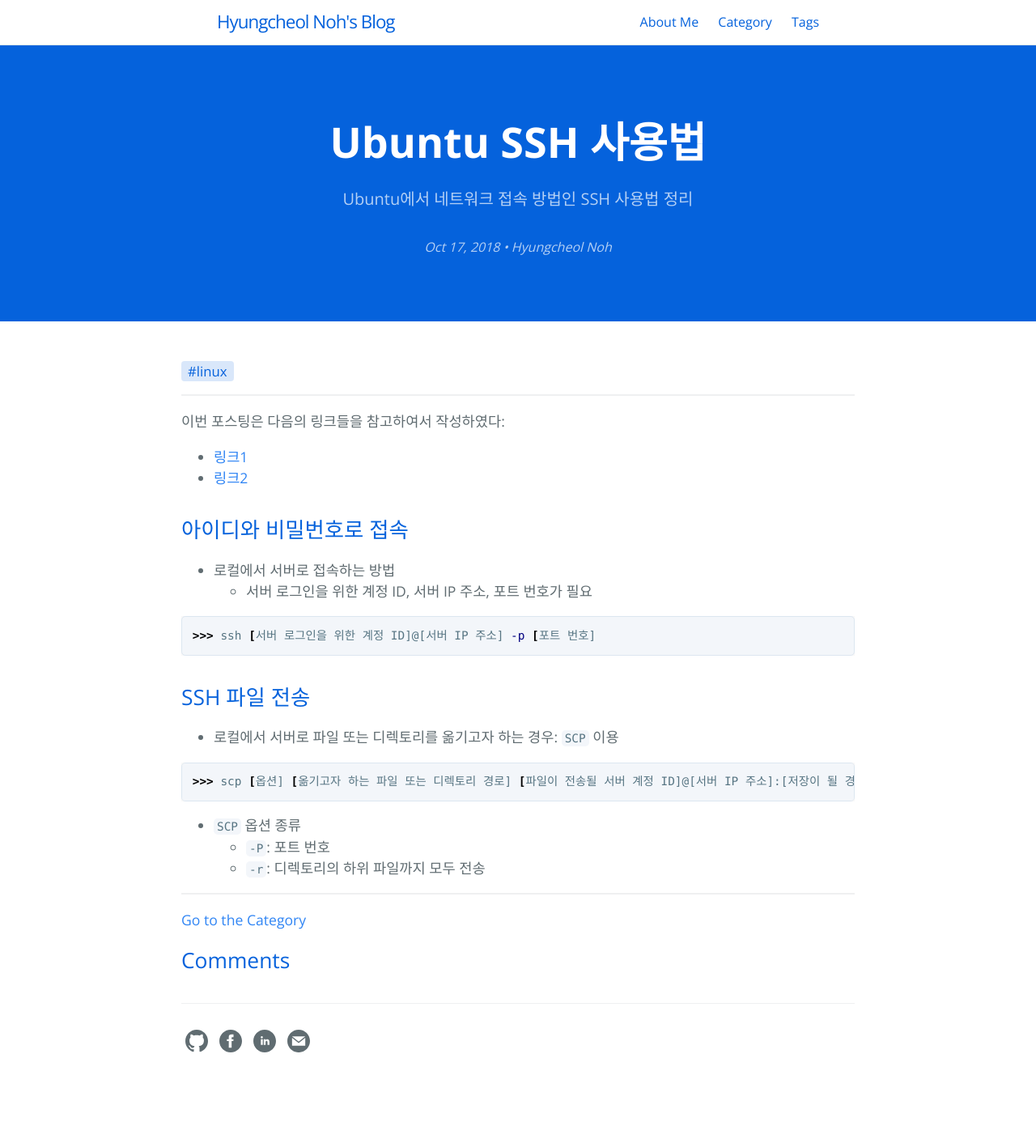
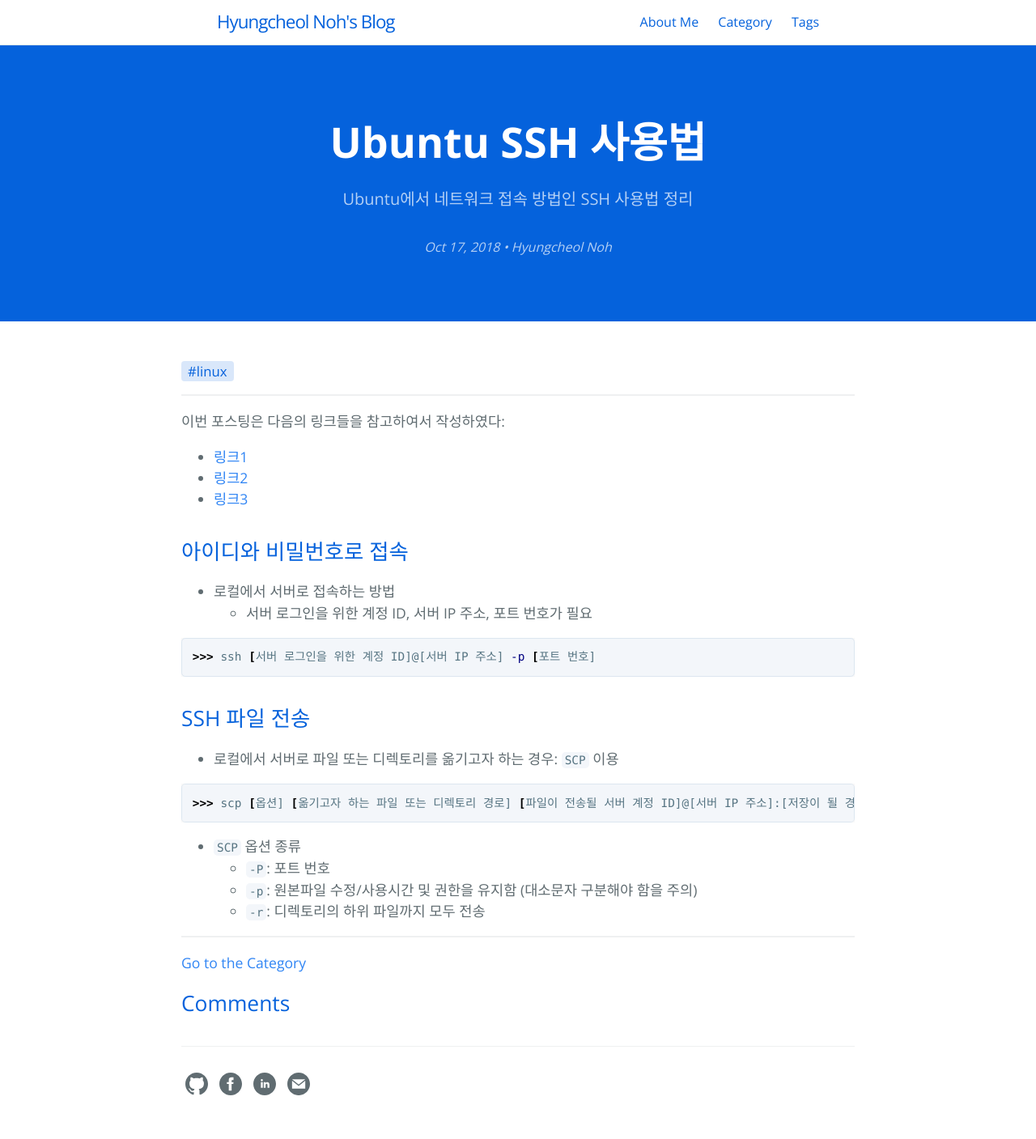
Before and after one commit to hcnoh/hcnoh.github.io, a Jekyll site: the page built from _posts/2018-10-17-ubuntu-ssh-usage.md, in a window 1280 px wide. Shown: the whole page at 81% size. Built offline with Jekyll 4.4.1, drawn with Linux system fonts in a browser that asks for light colours; comment, search, counter and statistics services are not loaded; before the commit the page ends 1354 px from its top, so only the background shows below that.

Commit message:
Update 2018-10-17-ubuntu-ssh-usage.md

```diff
--- a/_posts/2018-10-17-ubuntu-ssh-usage.md
+++ b/_posts/2018-10-17-ubuntu-ssh-usage.md
@@ -15,6 +15,7 @@ permalink: /2018-10-17-ubuntu-ssh-usage
 이번 포스팅은 다음의 링크들을 참고하여서 작성하였다:
 - [링크1](http://programmingskills.net/archives/315)
 - [링크2](https://www.yongbok.net/blog/%EB%A6%AC%EB%88%85%EC%8A%A4-ssh-%ED%8C%8C%EC%9D%BC-%EC%A0%84%EC%86%A1-scp/)
+- [링크3](http://faq.hostway.co.kr/?mid=Linux_ETC&page=8&document_srl=1426)
 
 ## 아이디와 비밀번호로 접속
 - 로컬에서 서버로 접속하는 방법
@@ -33,4 +34,5 @@ permalink: /2018-10-17-ubuntu-ssh-usage
 
 - `SCP` 옵션 종류
   - `-P`: 포트 번호
+  - `-p`: 원본파일 수정/사용시간 및 권한을 유지함 (대소문자 구분해야 함을 주의)
   - `-r`: 디렉토리의 하위 파일까지 모두 전송
```
